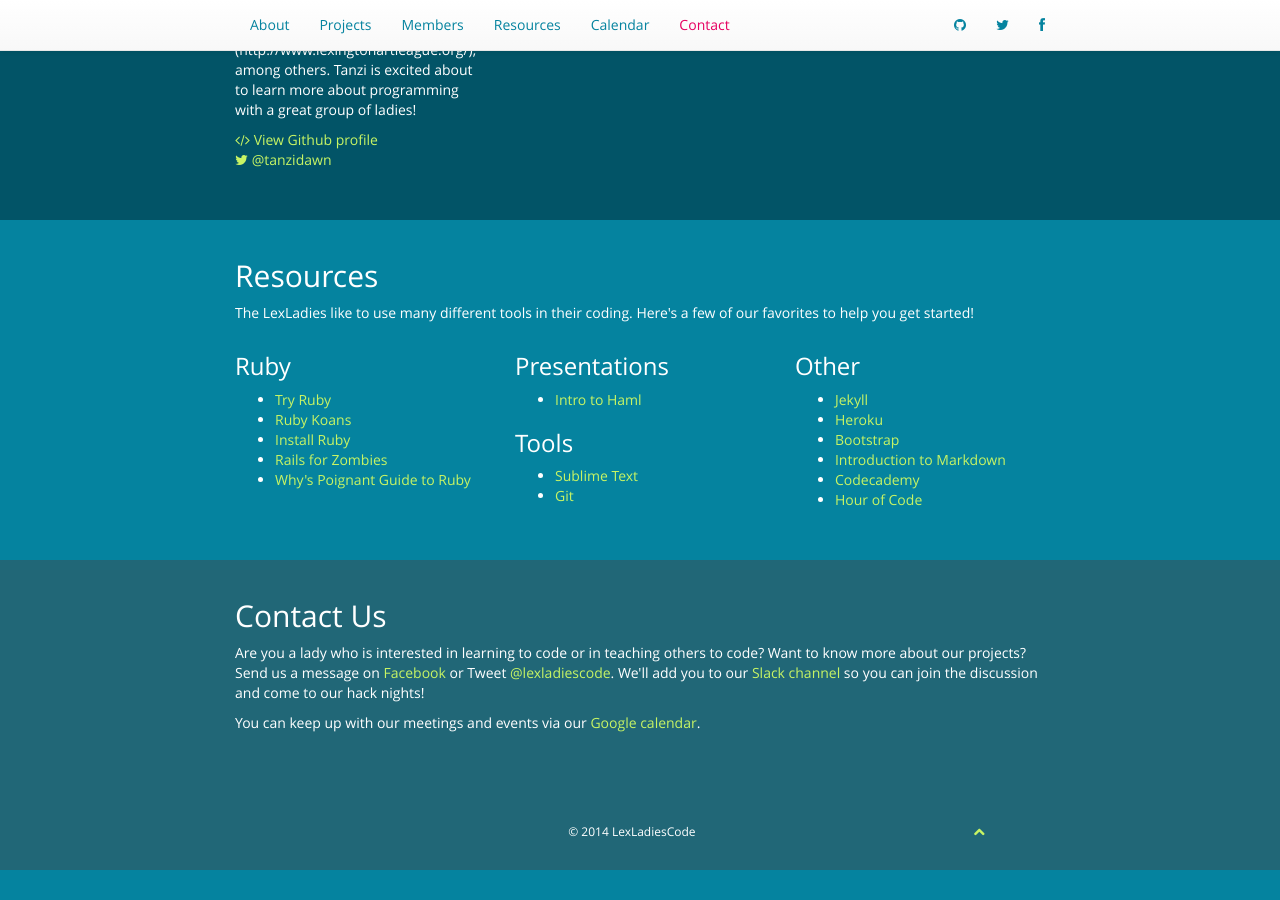
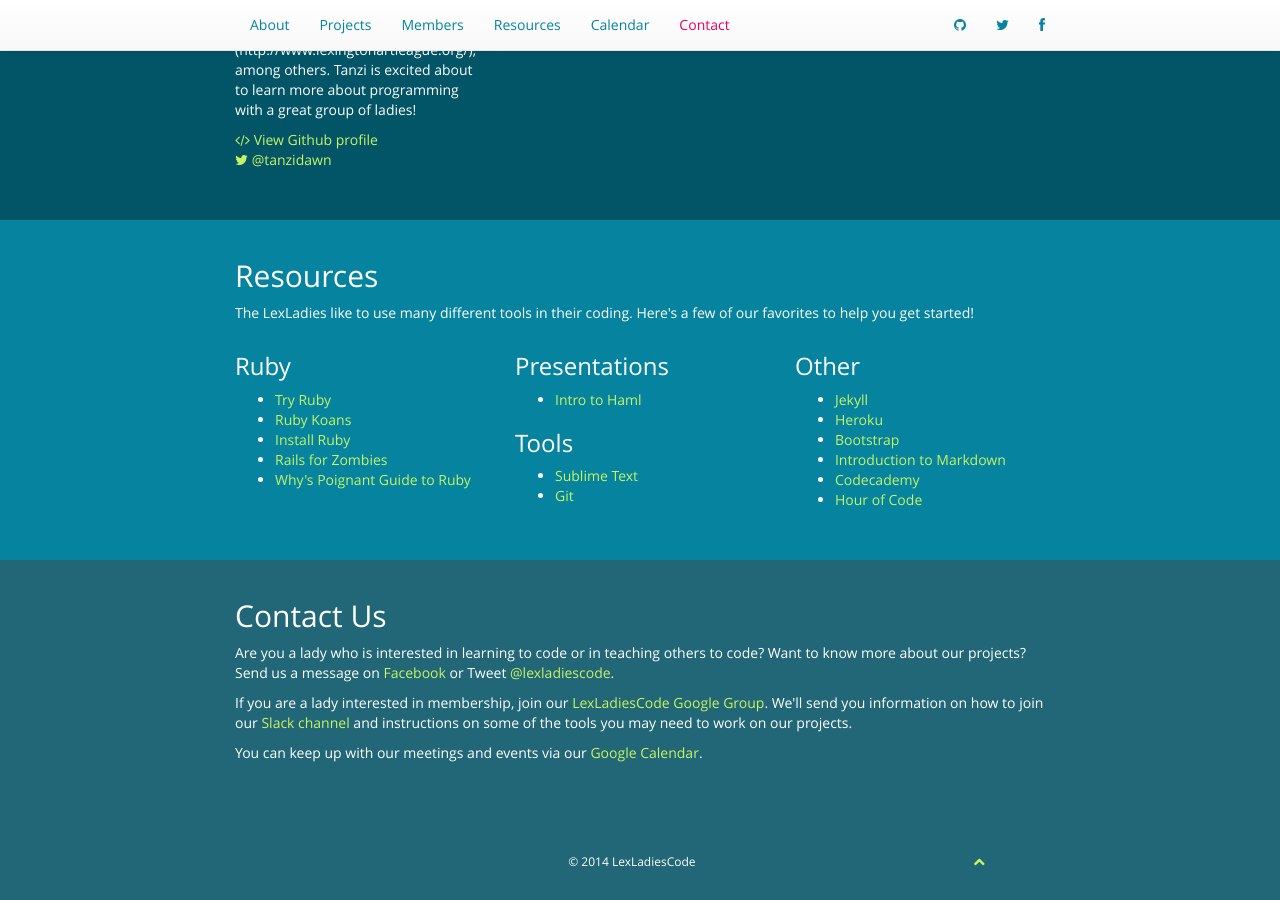
Before and after one commit to LexLadiesCode/LexLadiesCode.github.io, a Jekyll site: the page built from index.html, in a window 1280 px wide and 900 px high, scrolled down 3865 px. Built offline with Jekyll 4.4.1, drawn with Linux system fonts in a browser that asks for light colours; nearby versions of some CDN libraries; Markdown is read by kramdown in place of the engine named in the settings; before the commit the page ends 4735 px from its top, so only the background shows below that.

Commit message:
Add google group link

```diff
--- a/_includes/contact.html
+++ b/_includes/contact.html
@@ -5,13 +5,13 @@
     <p>
       Are you a lady who is interested in learning to code or in teaching others to code? Want to know more about our projects? Send us a message on <a href="https://www.facebook.com/lexladiescode">Facebook</a>
       or Tweet <a href="https://twitter.com/lexladiescode">@lexladiescode</a>.
-      We'll add you to our <a href="https://lexladiescode.slack.com/">Slack
-      channel</a> so you can join the discussion and come to our hack nights!
     </p>
-
+    <p>
+      If you are a lady interested in membership, join our <a href="https://www.facebook.com/lexladiescode">LexLadiesCode Google Group</a>. We'll send you information on how to join our <a href="https://lexladiescode.slack.com/">Slack channel</a> and instructions on some of the tools you may need to work on our projects.
+    </p>
     <p>
       You can keep up with our meetings and events via our
-      <a href="https://www.google.com/calendar/embed?src=lexladiescode%40gmail.com&amp;ctz=America/New_York">Google calendar</a>.
+      <a href="https://www.google.com/calendar/embed?src=lexladiescode%40gmail.com&amp;ctz=America/New_York">Google Calendar</a>.
     </p>
   </div>
 </section>
```
